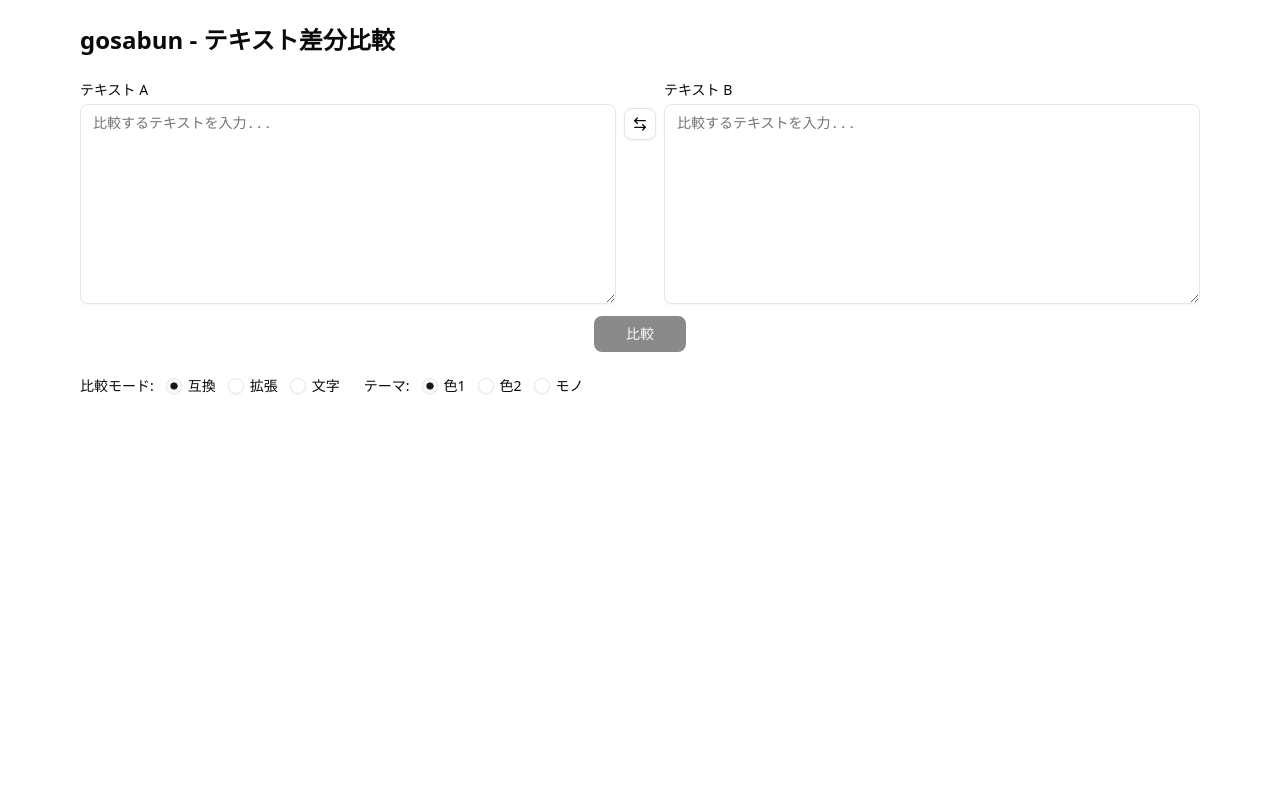
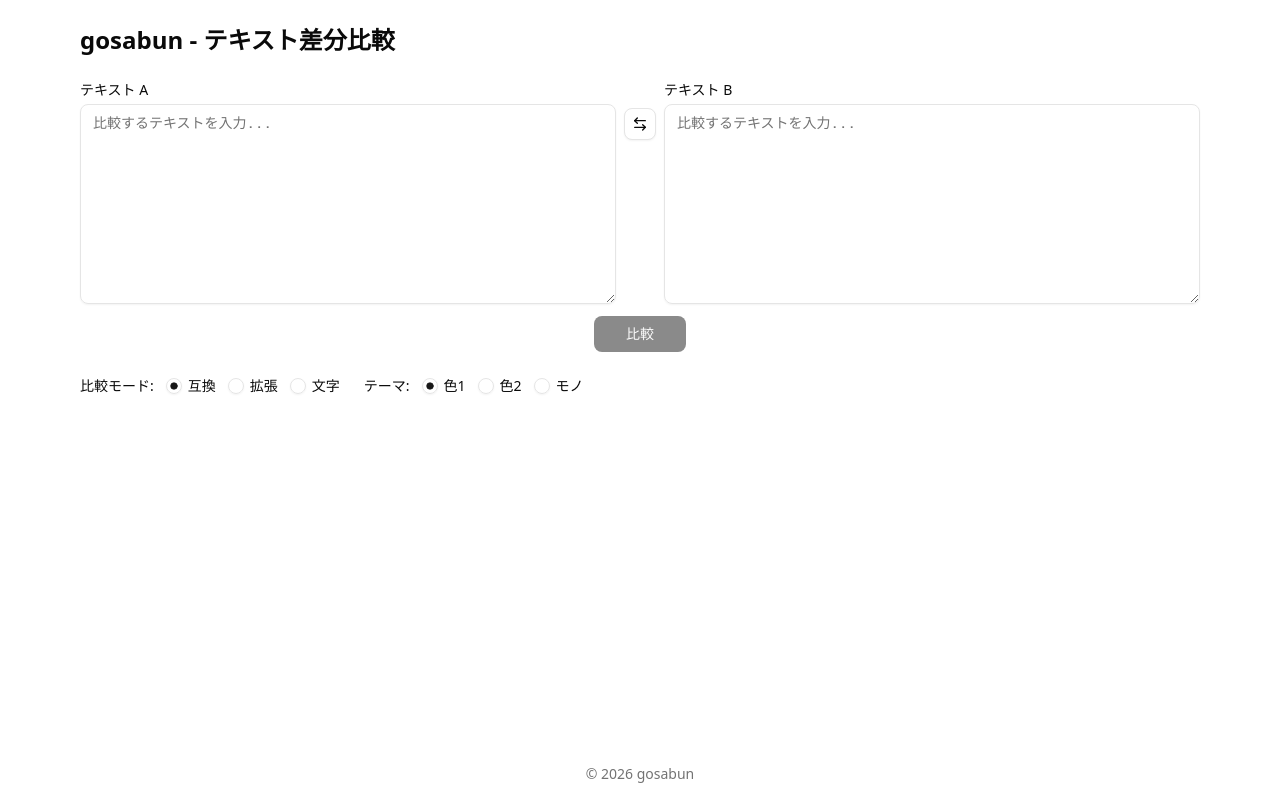
Before and after one commit to sidedishjob/gosabun, a Next.js app: page / in a window 1280 px wide. Built offline with nearby package versions, Linux system fonts and the light colour scheme.

Commit message:
feat: フッターにコピーライト表示を追加

```diff
--- a/app/layout.tsx
+++ b/app/layout.tsx
@@ -24,7 +24,14 @@ export default function RootLayout({
 }>) {
   return (
     <html lang="en">
-      <body className={`${geistSans.variable} ${geistMono.variable} antialiased`}>{children}</body>
+      <body
+        className={`${geistSans.variable} ${geistMono.variable} antialiased flex min-h-screen flex-col`}
+      >
+        <main className="flex-1">{children}</main>
+        <footer className="py-4 text-center text-sm text-muted-foreground">
+          &copy; {new Date().getFullYear()} gosabun
+        </footer>
+      </body>
     </html>
   )
 }
--- a/app/page.tsx
+++ b/app/page.tsx
@@ -30,7 +30,7 @@ export default function Home() {
   }
 
   return (
-    <div className="min-h-screen bg-background">
+    <div className="bg-background">
       <div className="mx-auto max-w-6xl px-4 py-6 space-y-6">
         <h1 className="text-2xl font-bold">gosabun - テキスト差分比較</h1>
 
```
